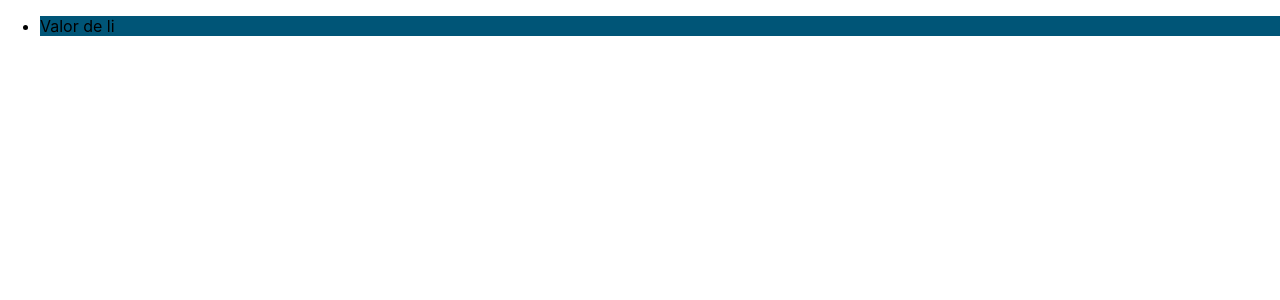
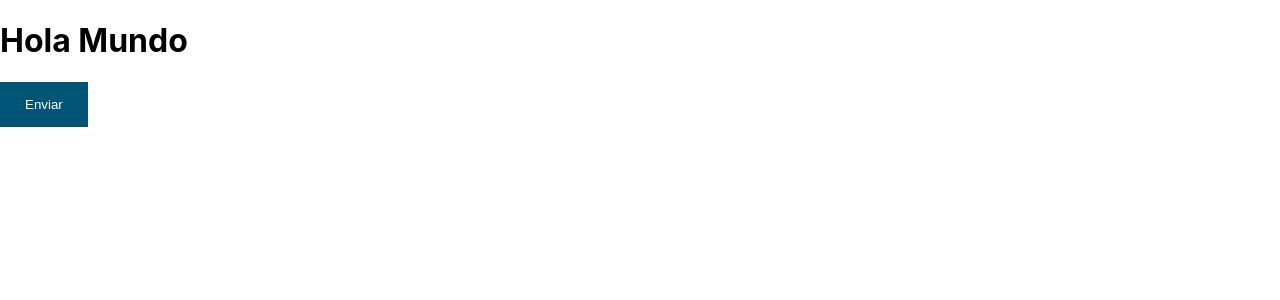
Before and after one commit to saureth/my-app, a React (Create React App) app: page / in a window 1280 px wide. Shown: the top 300 px of the page. Built offline with nearby package versions, Linux system fonts and the light colour scheme.

Commit message:
Clase 25

```diff
--- a/src/App.js
+++ b/src/App.js
@@ -1,29 +1,13 @@
-//import './App.css';
-import './main.css';
+import Button from "./button";
 
-const estilo = ({bg='#222'}) =>({
-  backgroundColor: bg,
-  color: '#fff',
-  padding: '10px 15px',
-  margin: '10px 15px'
-});
-
-const estilo2 = {
-  boxShadow: '0 5px 3px rgba(0,0,0,0.1)'
-};
-
-const Li = ({children})=>{
+const App = ()=>{
   return (
-    <li className="clase-li">{children}</li>
+    <div>
+      <h1>Hola Mundo</h1>
+      <Button onClick={()=>console.log('clickeado')}>
+        Enviar
+      </Button>
+    </div>
   );
 };
-
-const App = () => {
-  return (
-    <ul className="clase-css">
-      <Li estado="feliz">Valor de li</Li>
-    </ul>
-  );
-}
-
 export default App;
--- /dev/null
+++ b/src/Button.css
@@ -0,0 +1,11 @@
+.btn{
+    transition: all 0.3s ease-in-out;
+    background-color: #057;
+    color: white;
+    border: none;
+    padding: 15px 25px;
+}
+
+.btn:hover {
+    background-color: #750;
+}
--- /dev/null
+++ b/src/button.js
@@ -0,0 +1,6 @@
+import './Button.css';
+
+const Button = (props) =>{
+    return (<button {...props} className='btn'/>);
+}
+export default Button;
```
Also changed, not shown: src/intro-app.js (added, +29 -0 lines).
